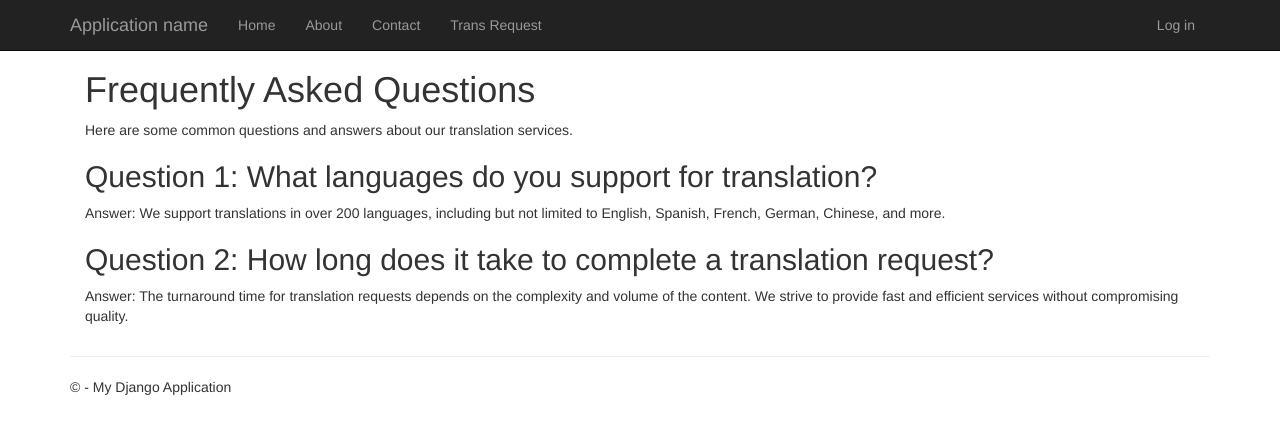
After one commit to anditherobot/translationrequest, a Django app: page /faq/ in a window 1280 px wide. The commit adds this page. Shown: the top 434 px of the page. Run offline with Django 3.2, Linux system fonts and the light colour scheme; some libraries are stand-ins or nearby versions.

Commit message:
#3 Faq stub implement url, sample questions

```diff
--- /dev/null
+++ b/app/templates/app/faq.html
@@ -0,0 +1,20 @@
+<!-- templates/app/faq.html -->
+{% extends "app/layout.html" %}
+
+{% block content %}
+<div class="container">
+    <h1>Frequently Asked Questions</h1>
+    <p>
+        Here are some common questions and answers about our translation services.
+    </p>
+    <div class="faq">
+        <h2>Question 1: What languages do you support for translation?</h2>
+        <p>Answer: We support translations in over 200 languages, including but not limited to English, Spanish, French, German, Chinese, and more.</p>
+    </div>
+    <div class="faq">
+        <h2>Question 2: How long does it take to complete a translation request?</h2>
+        <p>Answer: The turnaround time for translation requests depends on the complexity and volume of the content. We strive to provide fast and efficient services without compromising quality.</p>
+    </div>
+    <!-- Add more FAQs as needed -->
+</div>
+{% endblock %}
--- a/app/templates/app/index.html
+++ b/app/templates/app/index.html
@@ -6,7 +6,7 @@
     <p class="lead">Translation services with human and machine, fast delivery, quality, and affordable prices.</p>
     <p>
         <a href="{% url 'translation_request' %}" class="btn btn-primary btn-lg">Create Request</a>
-        <a href="#" class="btn btn-info btn-lg">FAQ</a>
+        <a href="{% url 'faq' %}" class="btn btn-info btn-lg">FAQ</a>
         <a href="#}" class="btn btn-success btn-lg">Services</a>
     </p>
 </div>
--- a/app/views.py
+++ b/app/views.py
@@ -100,3 +100,7 @@ def translation_request_dashboard(request):
     submitted_requests = TranslationRequest.objects.all()
 
     return render(request, 'app/translation_request_dashboard.html', {'submitted_requests': submitted_requests})
+
+
+def faq(request):
+    return render(request, 'app/faq.html')
--- a/translationrequest/urls.py
+++ b/translationrequest/urls.py
@@ -31,4 +31,6 @@ urlpatterns = [
          name='login'),
     path('logout/', LogoutView.as_view(next_page='/'), name='logout'),
     path('admin/', admin.site.urls),
+
+    path('faq/', views.faq, name='faq'),
 ]
```
